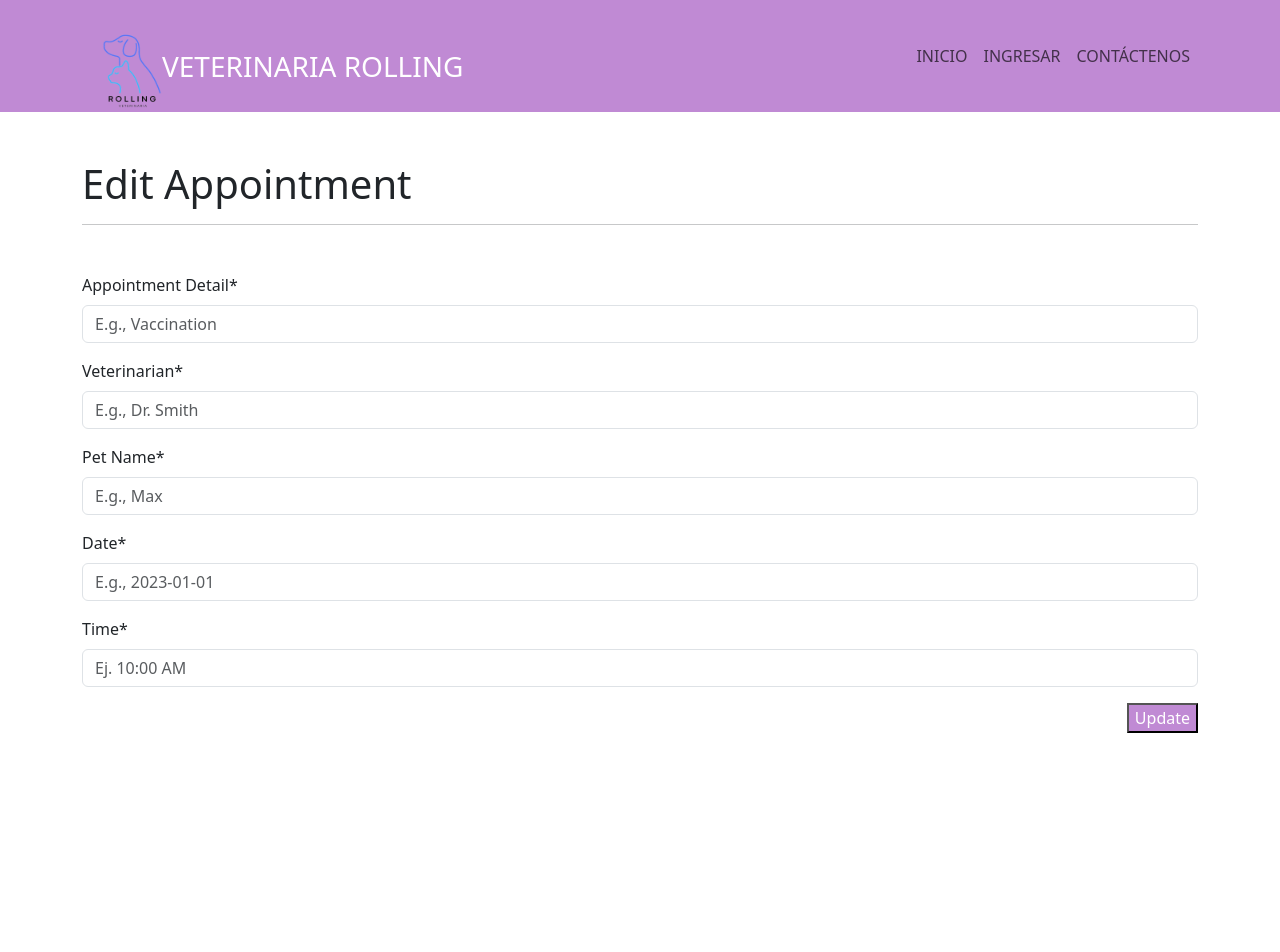
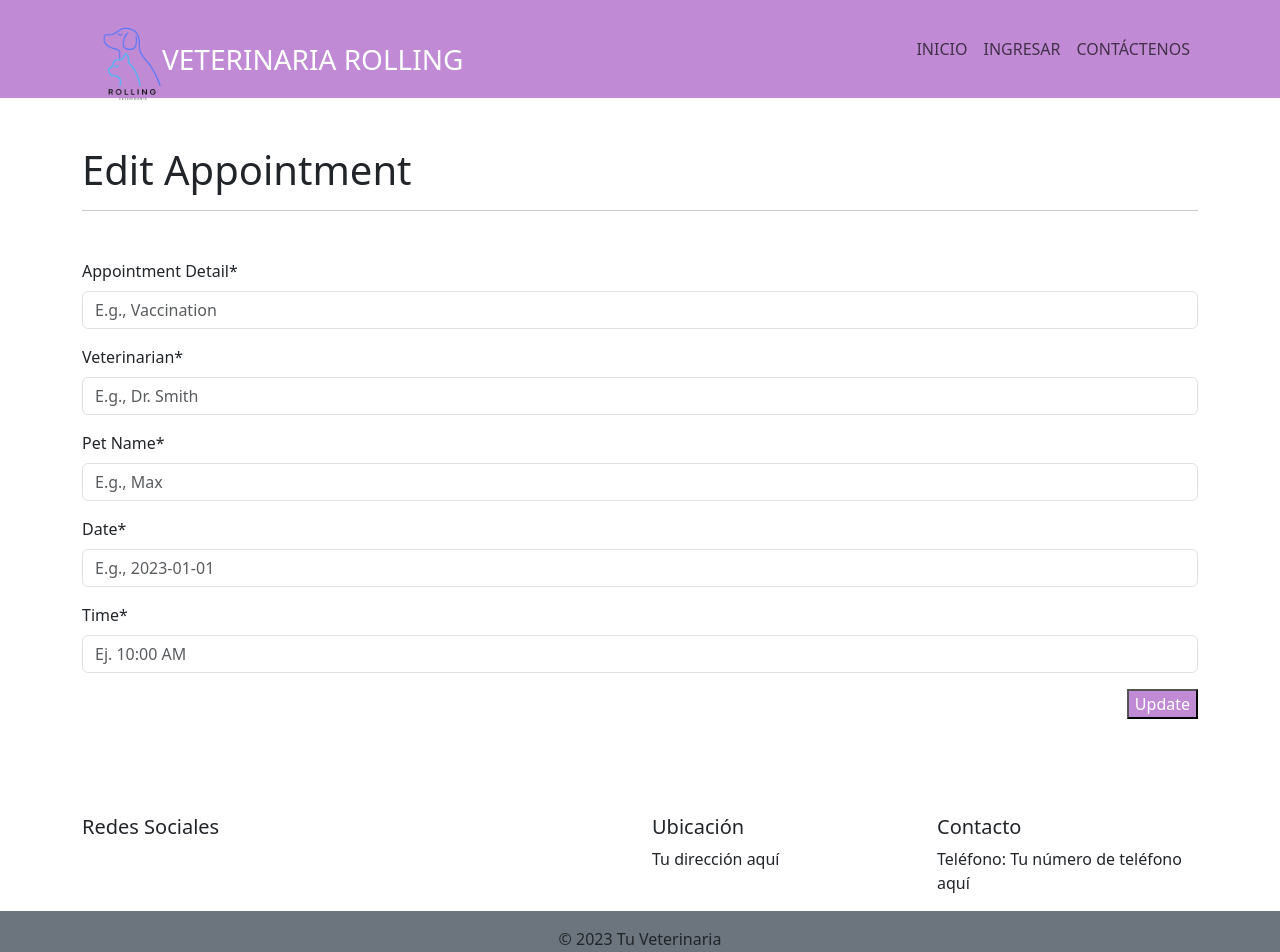
Before and after one commit to maxigiordani/ProyectoVeterinaria, a React (Vite) app: page /turnos/edit/1 in a window 1280 px wide. Shown: the top 952 px of the page. Before the commit the page ends 829 px from the top, so only its background shows below. Built offline with nearby package versions, Linux system fonts and the light colour scheme; no server answers; the HTML template or start-up script is replaced by a standard one.

Commit message:
udpates in nav

```diff
--- a/src/components/pages/Footer.jsx
+++ b/src/components/pages/Footer.jsx
@@ -1,15 +1,32 @@
-
-import 'bootstrap/dist/css/bootstrap.min.css';
-import '/src/App.css';
+// Footer.jsx
+import React from 'react';
+import { Container, Row, Col } from 'react-bootstrap';
 
 const Footer = () => {
   return (
-    <footer className="stylefooter bg-dark text-light">
-
-
-
-
-  </footer>
+    <footer  id='stylefooter'>
+      <Container>
+        <Row>
+          <Col md={6}>
+            <h5>Redes Sociales</h5>
+            {/* Agrega tus enlaces de redes sociales aquí */}
+          </Col>
+          <Col md={3}>
+            <h5>Ubicación</h5>
+            <p>Tu dirección aquí</p>
+          </Col>
+          <Col md={3}>
+            <h5>Contacto</h5>
+            <p>Teléfono: Tu número de teléfono aquí</p>
+            {/* Puedes agregar más información de contacto si es necesario */}
+          </Col>
+        </Row>
+      </Container>
+      <div className="text-center p-3 bg-secondary">
+        {/* Información adicional o créditos aquí */}
+        © {new Date().getFullYear()} Tu Veterinaria
+      </div>
+    </footer>
   );
 };
 
```
